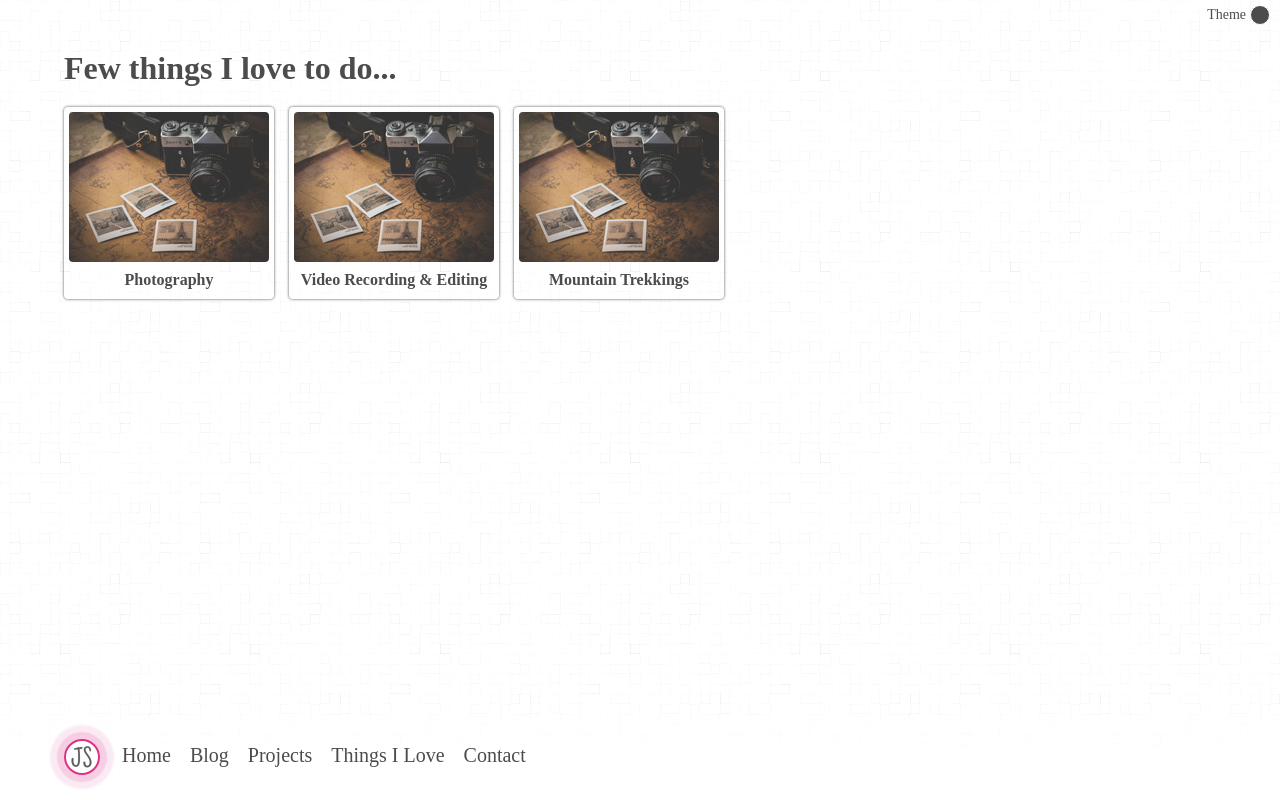
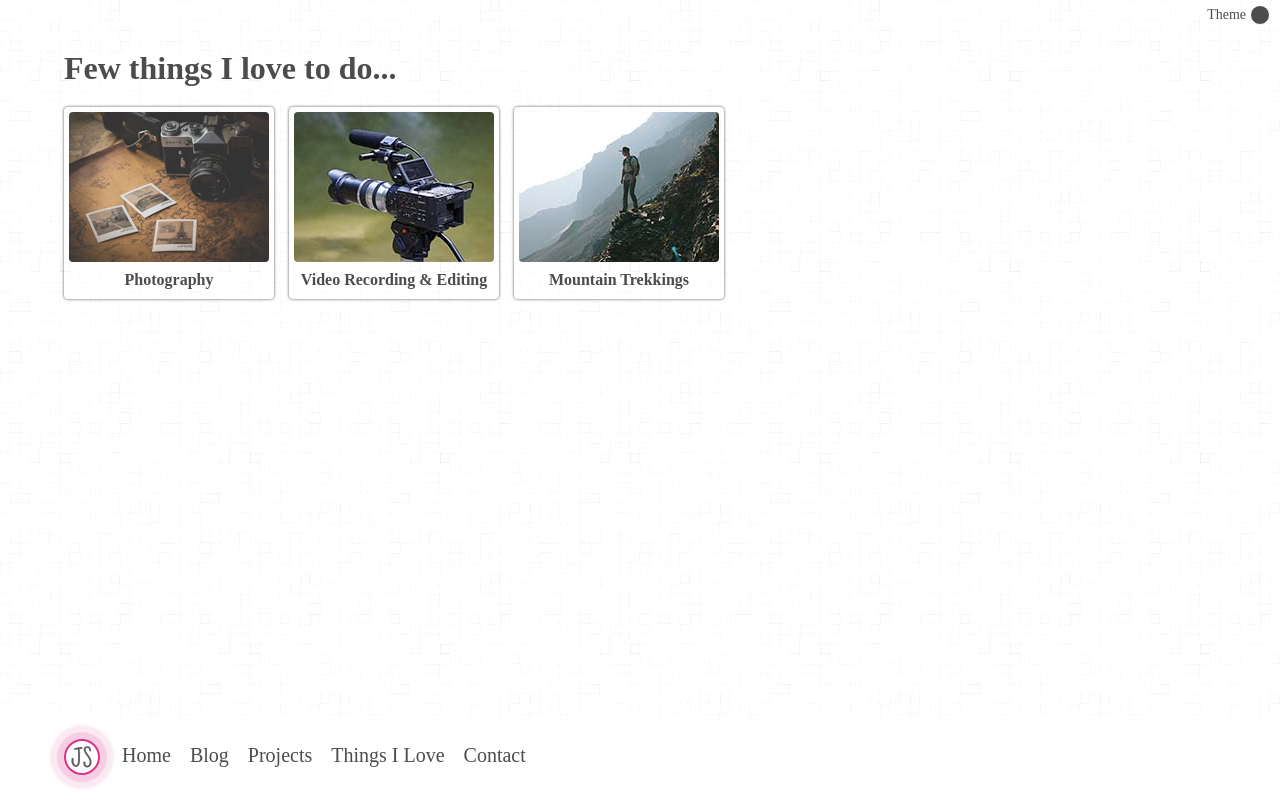
Before and after one commit to onejeet/my-portfolio, a React (Create React App) app: page /thingsilove in a window 1280 px wide. Built offline with nearby package versions, Linux system fonts and the light colour scheme; a web font is replaced by a local one.

Commit message:
thumbnails added

```diff
--- a/src/components/ThingsILove.js
+++ b/src/components/ThingsILove.js
@@ -1,6 +1,16 @@
 import React, { PureComponent } from 'react';
 import photography_thumb from '../assets/photography_thumb.jpg';
+import video_thumb from '../assets/video_thumb.jpg';
+import trek_thumb from '../assets/trek_thumb.jpg';
 
+const urls = {
+    photographer: 'https://www.flickr.com/photos/onejeet/',
+    youtube: 'https://www.youtube.com/dilbhukkad'
+}
+
+function cardClickHandler(url){
+
+}
 
 class ThingsILove extends PureComponent {
     render(){
@@ -11,21 +21,21 @@ class ThingsILove extends PureComponent {
                             Few things I love to do...
                         </h1>
                         <div className="list">
-                            <div className="card">
+                            <div className="card" onClick={cardClickHandler(urls.photographer)}>
                                 <div className="cover">
                                     <img src={photography_thumb} alt="photography"/>
                                 </div>
-                                <div className="title">Photography</div>
+                                <div className="title" title="Checkout Photos"><a href={urls.photographer} target="_blank" rel="noreferrer noopener">Photography</a></div>
                             </div>
                             <div className="card">
                                 <div className="cover">
-                                    <img src={photography_thumb} alt="photography"/>
+                                    <img src={video_thumb} alt="photography"/>
                                 </div>
-                                <div className="title">Video Recording & Editing</div>
+                                <div className="title" title="Checkout Videos"><a href={urls.youtube} target="_blank" rel="noreferrer noopener">Video Recording & Editing</a></div>
                             </div>
                             <div className="card">
                                 <div className="cover">
-                                    <img src={photography_thumb} alt="photography"/>
+                                    <img src={trek_thumb} alt="photography"/>
                                 </div>
                                 <div className="title">Mountain Trekkings</div>
                             </div>
```
Also changed, not shown: src/assets/trek_thumb.jpg (added), src/assets/video_thumb.jpg (added).
